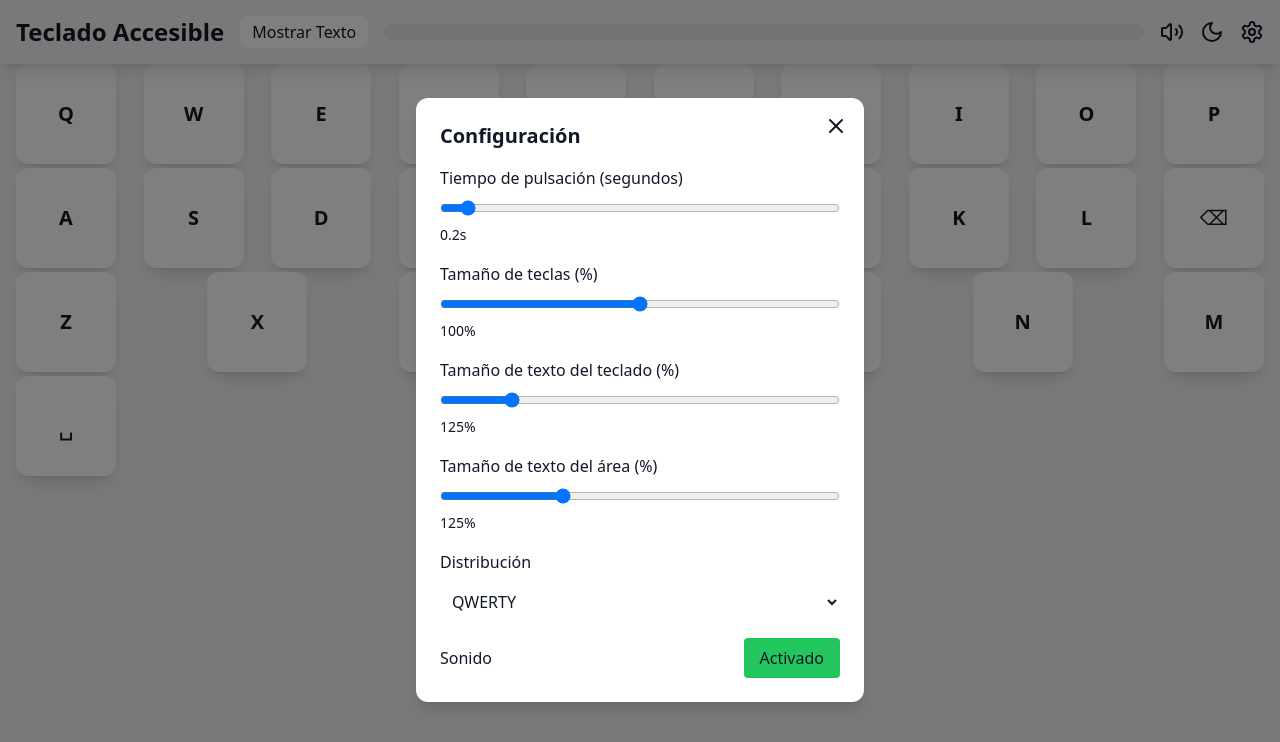
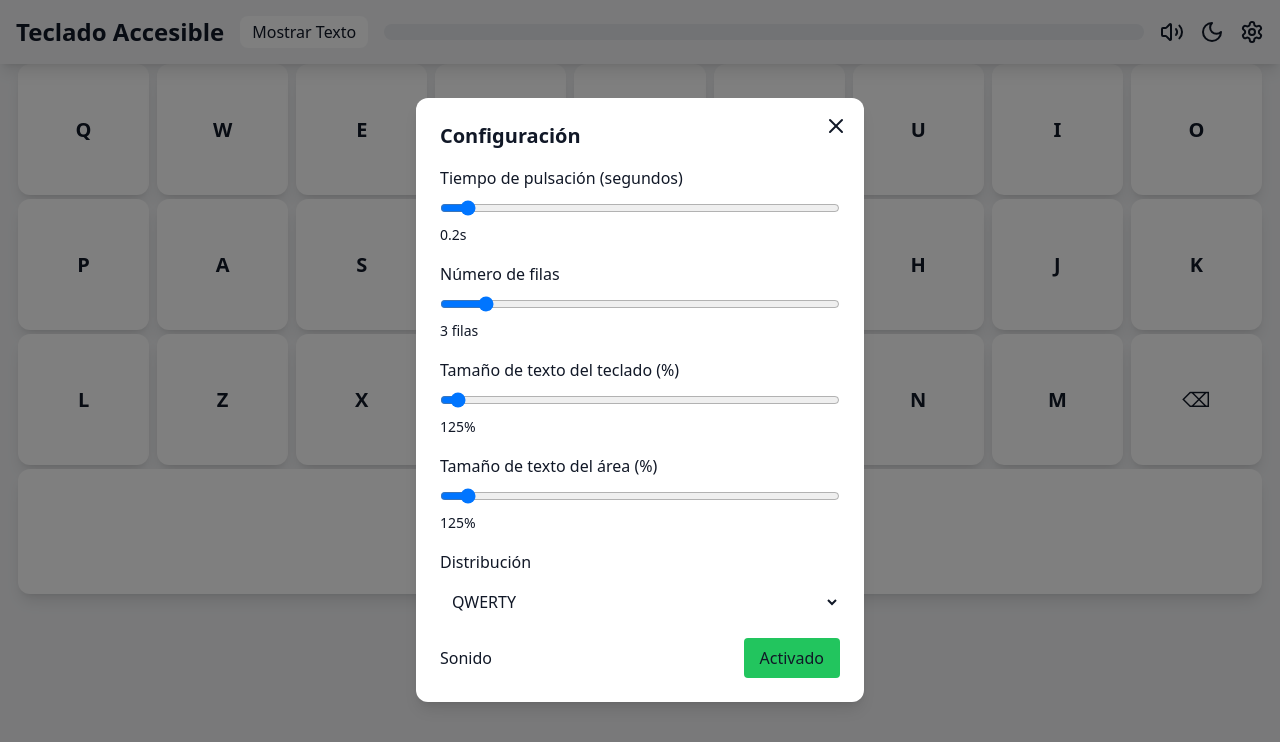
Before and after one commit to Chikedor/virtual-keyboard-test, a React (Vite) app: page / in a window 1280 px wide. Both pictures are taken after a click on the icon 1252 px from the left and 32 px from the top of the page. Shown: the top 742 px of the page. Built offline with nearby package versions, Linux system fonts and the light colour scheme.

Commit message:
New layout

```diff
--- a/src/components/VirtualKeyboard.tsx
+++ b/src/components/VirtualKeyboard.tsx
@@ -11,7 +11,7 @@ interface KeyboardSettings {
   soundEnabled: boolean;
   theme: "light" | "dark" | "high-contrast";
   scanningEnabled: boolean;
-  keySize: number;
+  numRows: number;
   fontSize: number;
   textareaFontSize: number;
   spacing: number;
@@ -50,7 +50,7 @@ const VirtualKeyboard: React.FC = () => {
     soundEnabled: true,
     theme: "light",
     scanningEnabled: false,
-    keySize: 3.5,
+    numRows: 3,
     fontSize: 1.25,
     textareaFontSize: 1.25,
     spacing: 2,
@@ -133,85 +133,59 @@ const VirtualKeyboard: React.FC = () => {
     setPredictions(predictWords(input));
   }, [input]);
 
-  const calculateBaseKeySize = useCallback(() => {
+  const calculateKeySize = useCallback(() => {
     if (!containerRef.current) return 60;
 
-    const containerWidth = containerRef.current.offsetWidth - 16; // 16 = px-2 * 2
-    const maxKeysPerRow = 6; // Reducido de 10 a 6 para teclas más grandes
-    const totalGaps = maxKeysPerRow - 1;
-    const gapSize = 4; // gap-1 = 4px
+    const containerWidth = containerRef.current.offsetWidth - 32;
+    const containerHeight = window.innerHeight - (showTextArea ? 40 : 0) - 80;
+    const totalRows = settings.numRows + 1;
 
-    const baseSize = (containerWidth - totalGaps * gapSize) / maxKeysPerRow;
-    const minSize = Math.max(40, containerWidth / 20);
-    const maxSize = Math.min(100, containerWidth / 4); // Aumentado de /6 a /4
+    const heightPerRow = containerHeight / totalRows;
+    const maxKeysInRow = Math.ceil(26 / settings.numRows);
+    const widthPerKey = containerWidth / maxKeysInRow;
 
-    return Math.min(Math.max(baseSize, minSize), maxSize);
-  }, [containerRef.current?.offsetWidth]);
-
-  const getKeySize = useCallback(() => {
-    const baseSize = calculateBaseKeySize();
-    const userSizeMultiplier = settings.keySize / 3.5;
-    return baseSize * userSizeMultiplier;
-  }, [calculateBaseKeySize, settings.keySize]);
+    return Math.min(heightPerRow, widthPerKey) * 0.9;
+  }, [containerRef.current?.offsetWidth, showTextArea, settings.numRows]);
 
   const calculateLayout = useCallback(() => {
     if (!containerRef.current) return [];
-    const rows = LAYOUTS[settings.layout];
-    const containerWidth = containerRef.current.offsetWidth - 16; // 16 = px-2 * 2
-    const keySize = getKeySize();
-    const gapSize = 4; // gap-1 = 4px
+    const allKeys = LAYOUTS[settings.layout].flat();
 
-    // Calcular cuántas teclas caben por fila
-    const keysPerRow = Math.floor(
-      (containerWidth + gapSize) / (keySize + gapSize)
-    );
+    // Separar teclas especiales
+    const spaceKey = allKeys.find((k) => k === "␣");
+    const backspaceKey = allKeys.find((k) => k === "⌫");
+    const regularKeys = allKeys.filter((k) => k !== "␣" && k !== "⌫");
 
-    // Redistribuir las teclas en más filas si es necesario
+    // Calcular teclas por fila basado en el número de filas deseado
+    const totalRegularKeys = regularKeys.length;
+    const keysPerRow = Math.ceil(totalRegularKeys / settings.numRows);
+
+    // Distribuir teclas regulares en filas
     const newLayout: string[][] = [];
-    let currentRow: string[] = [];
-
-    // Procesar todas las filas excepto la última
-    rows.slice(0, -1).forEach((row) => {
-      row.forEach((key) => {
-        if (currentRow.length >= keysPerRow) {
-          newLayout.push([...currentRow]);
-          currentRow = [];
-        }
-        currentRow.push(key);
-      });
-      if (currentRow.length > 0) {
-        newLayout.push([...currentRow]);
-        currentRow = [];
-      }
-    });
-
-    // Procesar la última fila (con la tecla de espacio)
-    const lastRow = rows[rows.length - 1];
-    const spaceKey = lastRow.find((k) => k === "␣");
-    const otherKeys = lastRow.filter((k) => k !== "␣");
-
-    // Añadir las teclas normales de la última fila
-    otherKeys.forEach((key) => {
-      if (currentRow.length >= keysPerRow) {
-        newLayout.push([...currentRow]);
-        currentRow = [];
-      }
-      currentRow.push(key);
-    });
-
-    // Si hay teclas pendientes, añadirlas
-    if (currentRow.length > 0) {
-      newLayout.push([...currentRow]);
+    for (let i = 0; i < regularKeys.length; i += keysPerRow) {
+      const row = regularKeys.slice(i, i + keysPerRow);
+      newLayout.push(row);
     }
 
-    // Añadir la tecla de espacio en una nueva fila
+    // Manejar última fila
+    const lastRow = newLayout[newLayout.length - 1];
+    if (lastRow && lastRow.length < keysPerRow) {
+      // Si la última fila no está completa, añadir backspace
+      if (backspaceKey) {
+        lastRow.push(backspaceKey);
+      }
+    } else if (backspaceKey) {
+      // Si la última fila está completa, crear nueva fila para backspace
+      newLayout.push([backspaceKey]);
+    }
+
+    // Añadir barra espaciadora en su propia fila
     if (spaceKey) {
-      const spaceRow = [spaceKey];
-      newLayout.push(spaceRow);
+      newLayout.push([spaceKey]);
     }
 
     return newLayout;
-  }, [settings.layout, getKeySize]);
+  }, [settings.layout, settings.numRows]);
 
   const [layout, setLayout] = useState<string[][]>([]);
 
@@ -293,24 +267,22 @@ const VirtualKeyboard: React.FC = () => {
           </div>
 
           <div>
-            <label className="block mb-2">Tamaño de teclas (%)</label>
+            <label className="block mb-2">Número de filas</label>
             <input
               type="range"
-              min="1"
-              max="6"
-              step="0.5"
-              value={settings.keySize}
+              min="2"
+              max="12"
+              step="1"
+              value={settings.numRows}
               onChange={(e) =>
                 setSettings((s) => ({
                   ...s,
-                  keySize: parseFloat(e.target.value),
+                  numRows: parseInt(e.target.value),
                 }))
               }
               className="w-full"
             />
-            <span className="text-sm">
-              {Math.round((settings.keySize * 100) / 3.5)}%
-            </span>
+            <span className="text-sm">{settings.numRows} filas</span>
           </div>
 
           <div>
@@ -320,8 +292,8 @@ const VirtualKeyboard: React.FC = () => {
             <input
               type="range"
               min="0.5"
-              max="5"
-              step="0.25"
+              max="40"
+              step="0.5"
               value={settings.fontSize}
               onChange={(e) =>
                 setSettings((s) => ({
@@ -341,7 +313,7 @@ const VirtualKeyboard: React.FC = () => {
             <input
               type="range"
               min="0.5"
-              max="3"
+              max="15"
               step="0.25"
               value={settings.textareaFontSize}
               onChange={(e) =>
@@ -556,13 +528,17 @@ const VirtualKeyboard: React.FC = () => {
             <div
               key={rowIndex}
               className="flex justify-between gap-1 px-2 mb-1"
+              style={{
+                width: "100%",
+              }}
             >
               {row.map((key) => {
-                const keySize = getKeySize();
-                const isSpaceKey = key.includes("␣");
+                const isSpaceKey = key === "␣";
                 const isBackspaceKey = key === "⌫";
-                const spaceMultiplier = isSpaceKey ? key.length : 1;
-                const width = keySize * spaceMultiplier;
+                const isLastRow = rowIndex === layout.length - 1;
+                const keyWidth = isLastRow
+                  ? `${100 / row.length}%`
+                  : `${100 / row.length}%`;
 
                 return (
                   <button
@@ -604,12 +580,19 @@ const VirtualKeyboard: React.FC = () => {
                       shadow-lg focus:outline-none focus:ring-4 focus:ring-blue-300
                       flex items-center justify-center touch-manipulation
                       ${isSpaceKey ? "text-2xl" : ""}
+                      overflow-hidden
                     `}
                     style={{
-                      width: `${width}px`,
-                      height: `${keySize}px`,
+                      width: keyWidth,
+                      aspectRatio: isLastRow ? "auto" : "1",
+                      height: isLastRow ? `${calculateKeySize()}px` : "auto",
                       fontSize: isSpaceKey ? "1.5em" : `${settings.fontSize}em`,
-                      minWidth: `${keySize}px`,
+                      margin: "0 2px",
+                      padding: "0.25em",
+                      lineHeight: "1",
+                      display: "flex",
+                      alignItems: "center",
+                      justifyContent: "center",
                     }}
                   >
                     {key}
```
